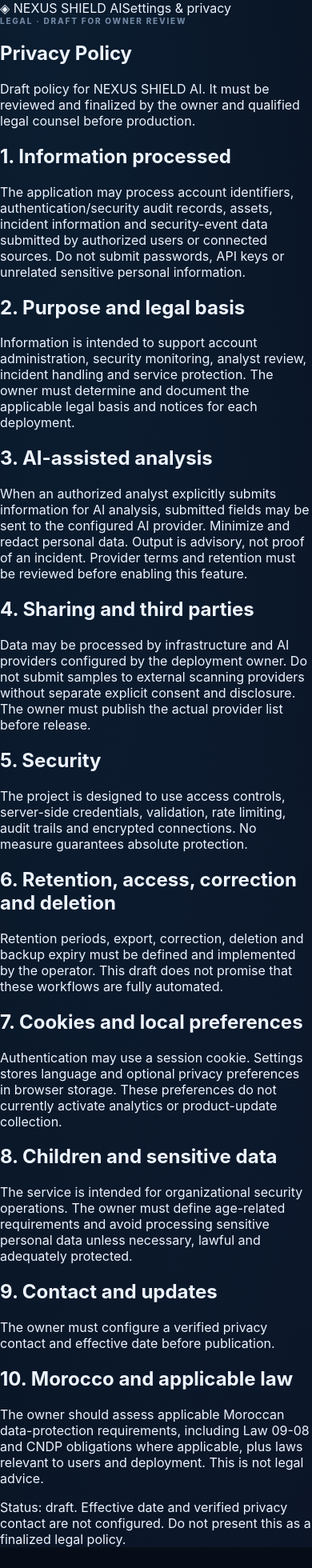
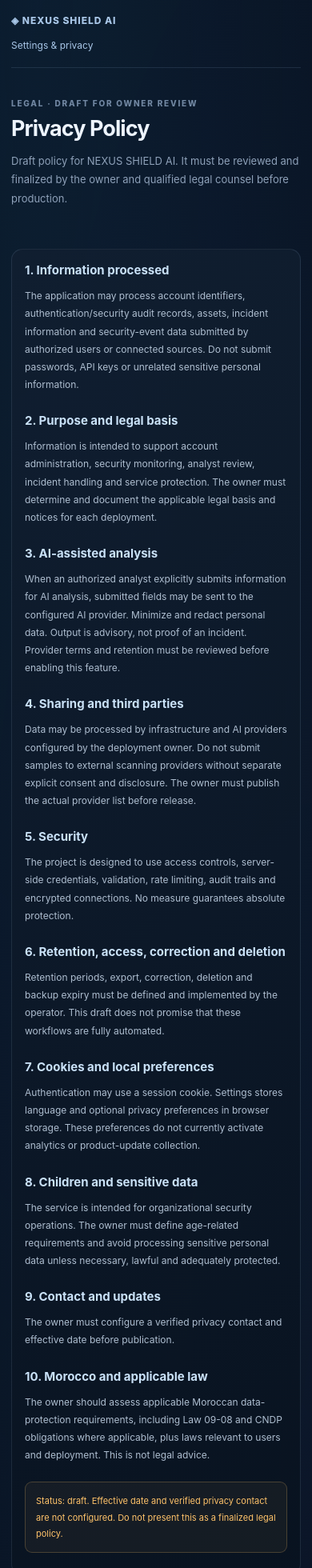
Before and after one commit to maalouf67/NEXUS-SHIELD-AI, a Next.js app in the folder apps/web/: page /privacy in a window 390 px wide. Shown: the top 1960 px of the page at 80% size. Built offline with nearby package versions, Linux system fonts and the light colour scheme.

Commit message:
style(web): add responsive trust center and legal page styling

```diff
--- a/apps/web/app/globals.css
+++ b/apps/web/app/globals.css
@@ -499,3 +499,85 @@ svg { display: block; width: 100%; height: 100%; fill: currentColor; }
 .ai-result-grid ul { margin: 0; padding-left: 17px; color: #b4c5d8; font-size: 10px; line-height: 1.7; }
 .ai-result-grid li + li { margin-top: 6px; }
 .ai-disclaimer { margin-top: 13px; padding: 10px 12px; border-left: 2px solid var(--orange); background: rgba(255,195,106,.05); color: #aebed0; font-size: 9px; line-height: 1.65; }
+
+
+/* Application Trust Center pages */
+.trust-center {
+  min-height: 100vh;
+  max-width: 980px;
+  margin: 0 auto;
+  padding: 28px 22px 64px;
+  color: var(--text);
+}
+.trust-header {
+  display: flex;
+  justify-content: space-between;
+  align-items: center;
+  gap: 16px;
+  padding-bottom: 20px;
+  border-bottom: 1px solid var(--line);
+}
+.trust-header a { color: #a8c6e7; font-size: 12px; }
+.trust-brand { font-weight: 800; letter-spacing: .08em; }
+.trust-hero { padding: 38px 0 24px; }
+.trust-hero h1 { margin: 9px 0 12px; font-size: clamp(27px, 5vw, 42px); letter-spacing: -.035em; }
+.trust-hero p { max-width: 760px; color: var(--muted); font-size: 13px; line-height: 1.8; }
+.trust-card {
+  margin: 14px 0;
+  padding: 22px;
+  border: 1px solid var(--line);
+  border-radius: 14px;
+  background: linear-gradient(145deg, rgba(17,31,49,.94), rgba(9,19,31,.92));
+}
+.trust-card h2 { margin: 0 0 14px; font-size: 16px; }
+.trust-card select {
+  width: min(100%, 380px);
+  padding: 12px;
+  border-radius: 8px;
+  border: 1px solid var(--line);
+  background: #081523;
+  color: var(--text);
+}
+.trust-muted { color: var(--muted); font-size: 11px; line-height: 1.7; }
+.trust-toggle {
+  display: flex;
+  align-items: center;
+  justify-content: space-between;
+  gap: 16px;
+  padding: 13px 0;
+  border-bottom: 1px solid var(--line);
+  color: #cbd9e9;
+  font-size: 12px;
+}
+.trust-toggle input { width: 18px; height: 18px; accent-color: var(--cyan); }
+.trust-saved { color: var(--green); font-size: 12px; }
+.trust-links { display: grid; grid-template-columns: repeat(2, minmax(0,1fr)); gap: 10px; }
+.trust-links a {
+  padding: 13px;
+  border: 1px solid var(--line);
+  border-radius: 9px;
+  color: #a8c6e7;
+  font-size: 12px;
+}
+.trust-links a:hover { border-color: rgba(77,217,239,.35); background: rgba(77,217,239,.04); }
+.trust-prose h2 { margin: 24px 0 8px; color: #c9e1f7; font-size: 15px; }
+.trust-prose h2:first-child { margin-top: 0; }
+.trust-prose p, .trust-prose li { color: #aebed0; font-size: 12px; line-height: 1.85; }
+.trust-prose ul { padding-left: 22px; }
+.trust-prose a { color: var(--cyan); text-decoration: underline; }
+.trust-warning {
+  margin-top: 22px;
+  padding: 13px;
+  border: 1px solid rgba(255,195,106,.22);
+  border-radius: 9px;
+  background: rgba(255,195,106,.05);
+  color: var(--orange) !important;
+  font-size: 11px !important;
+  line-height: 1.7;
+}
+@media (max-width: 600px) {
+  .trust-center { padding: 18px 14px 44px; }
+  .trust-card { padding: 16px; }
+  .trust-links { grid-template-columns: 1fr; }
+  .trust-header { align-items: flex-start; flex-direction: column; }
+}
```
